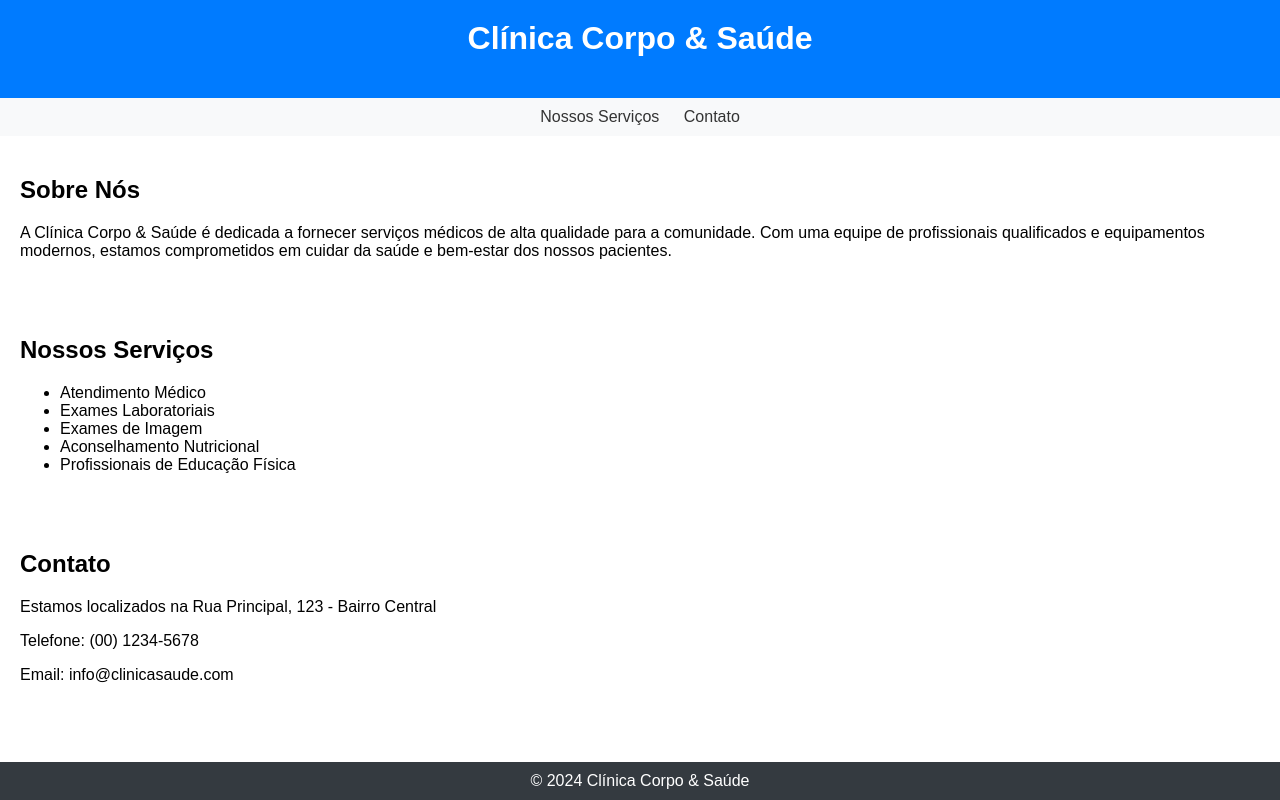
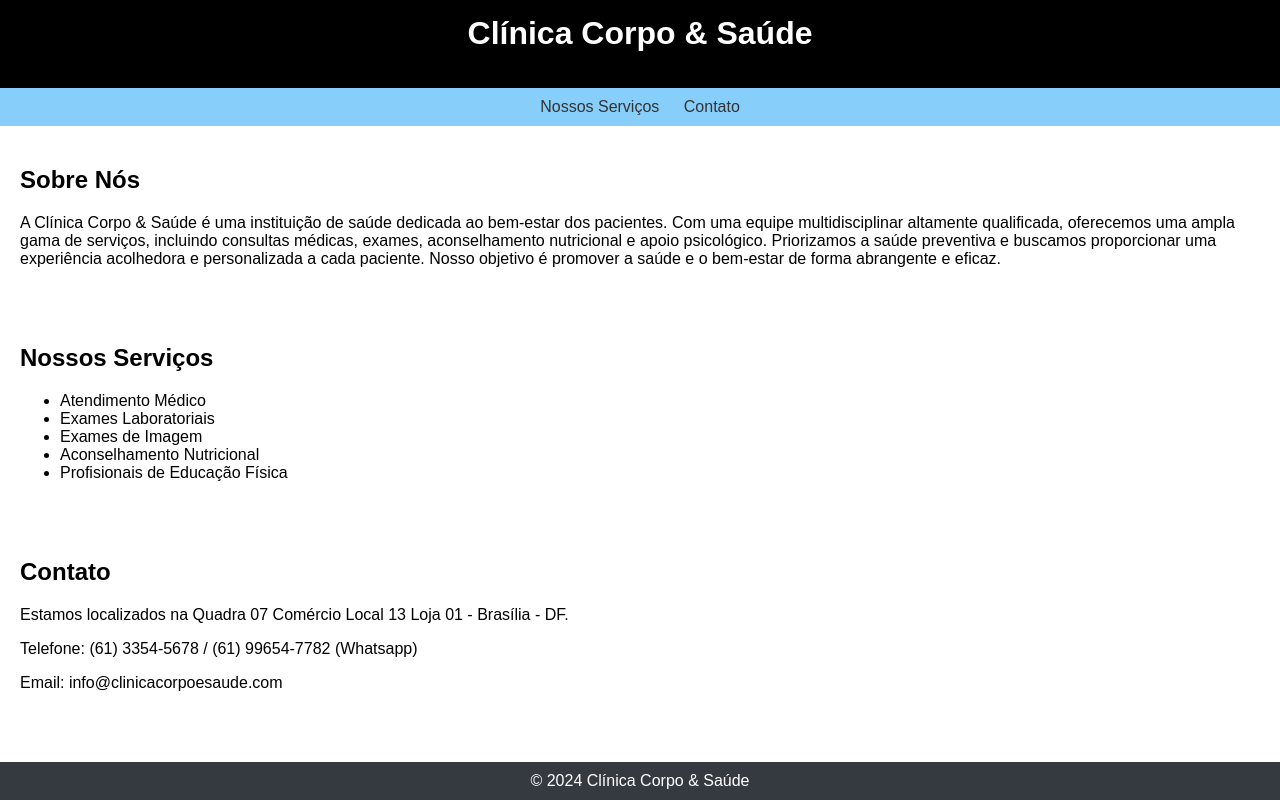
Before and after one commit to GuilhermeVale07/Sistematizacao, a plain HTML site: page index.html in a window 1280 px wide. Drawn offline with Linux system fonts and the light colour scheme.

Commit message:
Update index.html

```diff
--- a/index.html
+++ b/index.html
@@ -13,9 +13,9 @@
         }
 
         header {
-            background-color: #007bff;
+            background-color: #000000;
             color: #fff;
-            padding: 20px;
+            padding: 15px;
             text-align: center;
         }
 
@@ -24,7 +24,7 @@
         }
 
         nav {
-            background-color: #f8f9fa;
+            background-color: #87CEFA;
             padding: 10px 0;
             text-align: center;
         }
@@ -64,7 +64,7 @@
 
     <section id="sobre">
         <h2>Sobre Nós</h2>
-        <p>A Clínica Corpo & Saúde é dedicada a fornecer serviços médicos de alta qualidade para a comunidade. Com uma equipe de profissionais qualificados e equipamentos modernos, estamos comprometidos em cuidar da saúde e bem-estar dos nossos pacientes.</p>
+        <p>A Clínica Corpo & Saúde é uma instituição de saúde dedicada ao bem-estar dos pacientes. Com uma equipe multidisciplinar altamente qualificada, oferecemos uma ampla gama de serviços, incluindo consultas médicas, exames, aconselhamento nutricional e apoio psicológico. Priorizamos a saúde preventiva e buscamos proporcionar uma experiência acolhedora e personalizada a cada paciente. Nosso objetivo é promover a saúde e o bem-estar de forma abrangente e eficaz.</p>
     </section>
 
     <section id="servicos">
@@ -74,16 +74,16 @@
             <li>Exames Laboratoriais</li>
             <li>Exames de Imagem</li>
             <li>Aconselhamento Nutricional</li>
-            <li>Profissionais de Educação Física</li>
+            <li>Profisionais de Educação Física</li>
             <!-- Adicione outros serviços aqui -->
         </ul>
     </section>
 
     <section id="contato">
         <h2>Contato</h2>
-        <p>Estamos localizados na Rua Principal, 123 - Bairro Central</p>
-        <p>Telefone: (00) 1234-5678</p>
-        <p>Email: info@clinicasaude.com</p>
+        <p>Estamos localizados na Quadra 07 Comércio Local 13 Loja 01 - Brasília - DF.</p>
+        <p>Telefone: (61) 3354-5678 / (61) 99654-7782 (Whatsapp)</p>
+        <p>Email: info@clinicacorpoesaude.com</p>
     </section>
 
     <footer>
```
